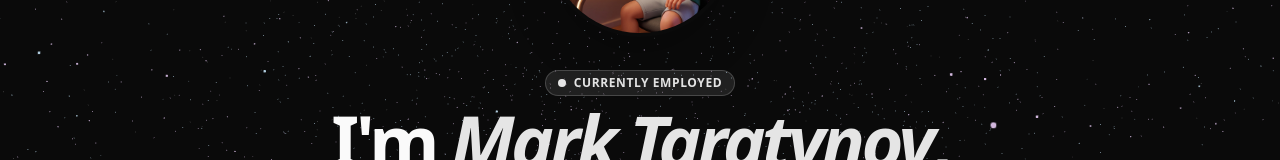
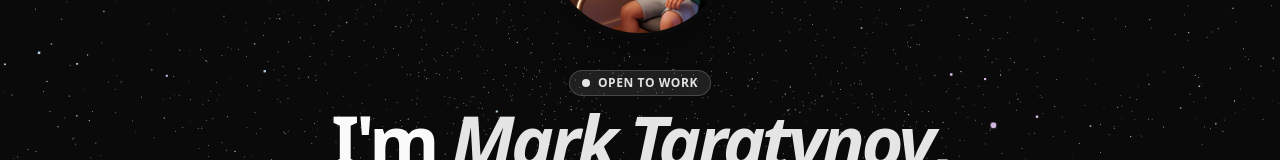
Before and after one commit to Prostecki/my-portfolio, a Next.js app: page / in a window 1280 px wide. Shown: the part 298-458 px from the top of the page. Built offline with nearby package versions, Linux system fonts and the light colour scheme.

Commit message:
feat: Update hero section employment status from 'Currently employed' to 'Open to work'.

```diff
--- a/src/components/sections/Hero.tsx
+++ b/src/components/sections/Hero.tsx
@@ -61,7 +61,7 @@ export function Hero() {
                                 <span className="animate-ping absolute inline-flex h-full w-full rounded-full bg-primary opacity-75"></span>
                                 <span className="relative inline-flex rounded-full h-2 w-2 bg-primary"></span>
                             </span>
-                            Currently employed
+                            Open to work
                         </motion.div>
                     )}
 
```
